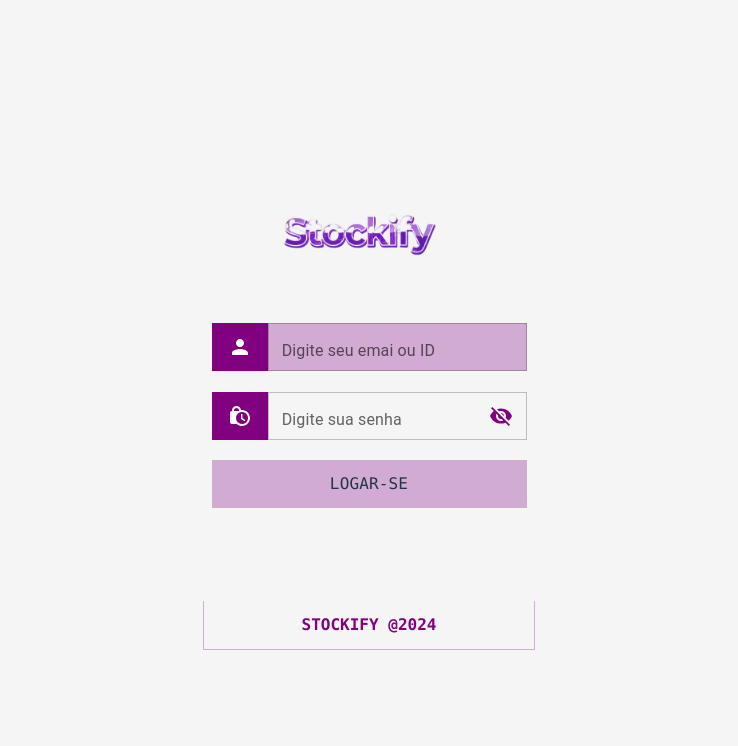
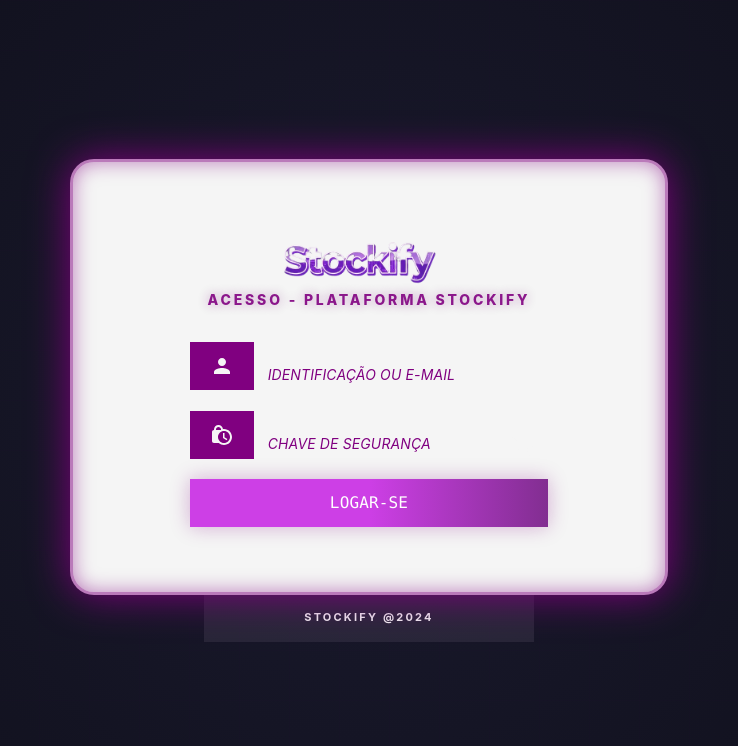
Before and after one commit to camotio022/stocKify, a React (Vite) app: page / in a window 1280 px wide. Shown: the top 746 px of the page, without its empty margins (271-1009 px from the left). Built offline with nearby package versions, Linux system fonts and the light colour scheme; no server answers.

Commit message:
Criando a página de login sofisticado e futurista.

```diff
--- a/src/auth/Login/index.jsx
+++ b/src/auth/Login/index.jsx
@@ -21,7 +21,7 @@ export const Login = () => {
             [name]: value
         }));
     };
-    document.addEventListener('keydown', (e)=> {
+    document.addEventListener('keydown', (e) => {
         if (e.key === 'Enter') {
             login()
         }
@@ -38,10 +38,11 @@ export const Login = () => {
     return (
         <Tag.MuiContainer matches={matches}>
             <Tag.MuiCard matches={matches}>
-                <Tag.MuiCardUser>
-                    <LogoMainLayout/>
-                </Tag.MuiCardUser>
-                <Tag.MuiGridForm mt={10} matches={matches}>
+                <LogoMainLayout />
+                <Tag.MuiTitle >
+                    ACESSO - PLATAFORMA STOCKIFY
+                </Tag.MuiTitle>
+                <Tag.MuiGridForm mt={4} matches={matches}>
                     <Tag.MuiLeftTag>
                         <Person />
                     </Tag.MuiLeftTag>
@@ -51,7 +52,7 @@ export const Login = () => {
                             value={data.email}
                             onChange={handleChange}
                             fullWidth
-                            label="Digite seu emai ou ID"
+                            label="IDENTIFICAÇÃO OU E-MAIL"
                             variant="outlined"
                         />
                     </Stack>
@@ -60,15 +61,14 @@ export const Login = () => {
                     <Tag.MuiLeftTag >
                         <LockClock />
                     </Tag.MuiLeftTag>
-                    <Stack sx={{ height: '100%', width: '83%',backgroundColor: Root.color_app_bar }}>
+                    <Stack sx={{ height: '100%', width: '83%', }}>
                         <Tag.MuiTextField
                             matches={matches}
                             type={open ? 'text' : 'password'}
                             InputProps={{
                                 endAdornment: (
                                     <InputAdornment sx={{
-                                        color: Root.color_button,
-                                        backgroundColor: Root.color_default
+                                        color: Root.color_app_bar,
                                     }}>
                                         {open ? <Visibility onClick={() => setOpen(!open)} /> :
                                             <VisibilityOff onClick={() => setOpen(!open)} />}
@@ -79,7 +79,7 @@ export const Login = () => {
                             value={data.password}
                             onChange={handleChange}
                             fullWidth
-                            label="Digite sua senha"
+                            label="CHAVE DE SEGURANÇA"
                             variant="outlined" />
                     </Stack>
                 </Tag.MuiGridForm>
@@ -88,10 +88,19 @@ export const Login = () => {
                     onClick={login}
                     mt={2.6}
                     sx={{
-                        color: progress && 'white',
-                        bgcolor: progress && Root.color_button,
-                        gap: 2,
-                        ...Root.hover
+                        cursor: 'pointer',
+                        background: `linear-gradient(90deg, #cd3fe6 50%, #822e91 100%) !important`,
+                        border: 'none',
+                        color: '#fff',
+                        fontWeight: '800',
+                        letterSpacing: '0.1em',
+                        boxShadow: `0 0 20px ${Root.color_button_opacity}`,
+                        '&:hover': {
+                            background: `linear-gradient(90deg,  #822e91 30%, #cd3fe6 100%) !important`,
+                            transform: 'scale(1.02)',
+                            boxShadow: `0 0 30px ${Root.color_button}`,
+                        },
+                        gap: 2
                     }}>
                     <Typography sx={{ fontFamily: Root.fontFamilyMonospace }}>
                         {progress ? 'LOGANDO' : 'LOGAR-SE'}
--- a/src/auth/Login/styles.js
+++ b/src/auth/Login/styles.js
@@ -1,72 +1,102 @@
-import { Stack, TextField, styled } from "@mui/material";
+import { Stack, TextField, Typography, styled } from "@mui/material";
 import { Root } from "../../styles/Root/root_styles";
 
-export const MuiContainer = styled(Stack)(({ matches }) => ({
+export const MuiContainer = styled(Stack)(({ }) => ({
     display: 'flex',
     alignItems: 'center',
     justifyContent: 'center',
     width: '100vw',
     height: '100vh',
-    fontFamily: Root.fontFamilyMonospace,
-    backgroundColor: Root.color_app_bar
-}))
+    // Gradiente escuro que faz o roxo neon "saltar" da tela
+    background: `radial-gradient(circle at center, #1a1a2e 0%, #0f0f1a 100%)`,
+    overflow: 'hidden',
+    position: 'relative',
+    '&::before': { // Efeito de malha digital sutil
+        content: '""',
+        position: 'absolute',
+        width: '200%',
+        height: '200%',
+        backgroundImage: `linear-gradient(${Root.color_button_opacity} 1px, transparent 1px),
+                          linear-gradient(90deg, ${Root.color_button_opacity} 1px, transparent 1px)`,
+        backgroundSize: '50px 50px',
+        opacity: 0.05,
+        animation: 'move 60s linear infinite',
+    }
+}));
 export const MuiCard = styled(Stack)(({ matches }) => ({
     position: 'relative',
     display: 'flex',
     flexDirection: 'column',
     alignItems: 'center',
     justifyContent: 'center',
-    width: matches ? '90%' : '450px',
-    height: '450px',
-    background: Root.color_app_bar,
+    width: matches ? '70%' : '40%',
+    height: '350px',
+    padding: '40px',
+    backgroundColor: Root.color_app_bar,
+    backdropFilter: 'blur(15px)',
+    borderRadius: '24px',
+    border: `3px solid ${Root.color_button_opacity2}`,
+    boxShadow: `0 0 40px ${Root.color_button}, inset 0 0 20px ${Root.color_button_opacity2}`,
+}));
+export const MuiTitle = styled(Typography)(({
+    textAlign: 'center',
+    fontFamily: Root.fontFamilySansSerif,
+    fontSize: '14px',
+    fontWeight: 800,
+    textTransform: 'uppercase',
+    letterSpacing: '0.2em',
+    color: Root.color_button,
+    textShadow: `0 0 12px ${Root.color_button_opacity2}`,
+    opacity: 0.9,
+    transition: 'all 0.3s ease',
+    '&:hover': {
+        opacity: 1,
+        letterSpacing: '0.25em',
+    }
 }))
-export const MuiCardUser = styled(Stack)(({ }) => ({
-    position: 'absolute',
-    display: 'flex',
-    alignItems: 'center',
-    flexDirection: 'column',
-    justifyContent: 'center',
-    top: '38px',
-    border: Root.border,
-    height: '80px',
-    minWidth: '80px',
-
-
-}))
-export const MuiGridForm = styled(Stack)(({ matches}) => ({
+export const MuiGridForm = styled(Stack)(({ matches }) => ({
     display: 'flex',
     flexDirection: 'row',
     justifyContent: 'center',
     alignItems: 'center',
-    width: matches? '90%':'70%',
+    width: matches ? '90%' : '70%',
     height: '48px',
-    backgroundColor: Root.color_button_opacity
+    overflow: 'hidden',
 
+
+    transition: '0.3s all ease',
+    '&:focus-within': {
+        border: `1px solid ${Root.color_button}`,
+        boxShadow: `0 0 15px ${Root.color_button_opacity2}`,
+    }
 }))
 export const MuiLeftTag = styled(Stack)(({ }) => ({
     display: 'flex',
-    flexDirection: 'column',
     justifyContent: 'center',
     alignItems: 'center',
     width: '18%',
     height: '100%',
-    color: Root.white,
+    color: Root.color_app_bar, // Ícone agora é roxo para combinar com o logo
     backgroundColor: Root.color_button,
-}))
-export const MuiTextField = styled(TextField)(({ matches }) => ({
+}));
+export const MuiTextField = styled(TextField)(({ }) => ({
     width: '100%',
+    height: '90%',
+    border: 'none',
+    marginBlock: '7px',
     '& .MuiOutlinedInput-root': {
-        borderRadius: '0',
-        color: Root.black,
-        height: '48px',
-        backgroundColor: 'transparent',
-
-        '& .MuiInputBase-input': {
-            color: Root.black,
-            fontFamily: Root.fontFamilyMonospace,
-        },
+        border: 'none',
+        color: Root.color_button,
+        '& fieldset': { border: 'none' },
     },
-}))
+    '& .MuiInputLabel-root': {
+        fontFamily: Root.fontFamilySansSerif,
+        fontSize: '14px',
+        color: Root.color_button,
+        fontStyle: 'italic',
+        border: 'none',
+    }
+}));
 export const MuiFooterLogin = styled(Stack)(({ matches }) => ({
     display: 'flex',
     justifyContent: 'center',
@@ -75,9 +105,10 @@ export const MuiFooterLogin = styled(Stack)(({ matches }) => ({
     width: matches ? '80%' : '330px',
     height: '48px',
     marginTop: '-1px',
-    border: `1px solid ${Root.color_button_opacity}`,
-    backgroundColor: Root.color_app_bar,
-    color: Root.color_button,
+    color: Root.color_app_bar,
+    backgroundColor: 'rgba(248, 223, 248, 0.08)',
     fontWeight: 'bold',
-    fontFamily: Root.fontFamilyMonospace
+    fontSize: '11px',
+    letterSpacing: '0.2em',
+    fontFamily: Root.fontFamilySansSerif,
 }))
--- a/src/layout/styles.js
+++ b/src/layout/styles.js
@@ -89,7 +89,7 @@ export const MuiMainLayoutRitghStep = styled(Stack)(({ }) => ({
     width: '100vw',
     height: '90vh',
     paddingInline: '18px',
-    marginTop: '10vh'
+    marginTop: '10vh',
 }))
 export const AppBar = styled(Stack)(({ }) => ({
     position: 'absolute',
@@ -113,4 +113,5 @@ export const RenderChildrensAndNavBar = styled(Stack)(({ }) => ({
     width: '100%',
     paddingInline: '12px',
     height: '95%',
+
 }))
```
Also changed, not shown: templatesimgs/cadastro/Gemini_Generated_Image_r1cviqr1cviqr1cv.png (added), templatesimgs/login/Gemini_Generated_Image_bq3z9cbq3z9cbq3z.png (added).
